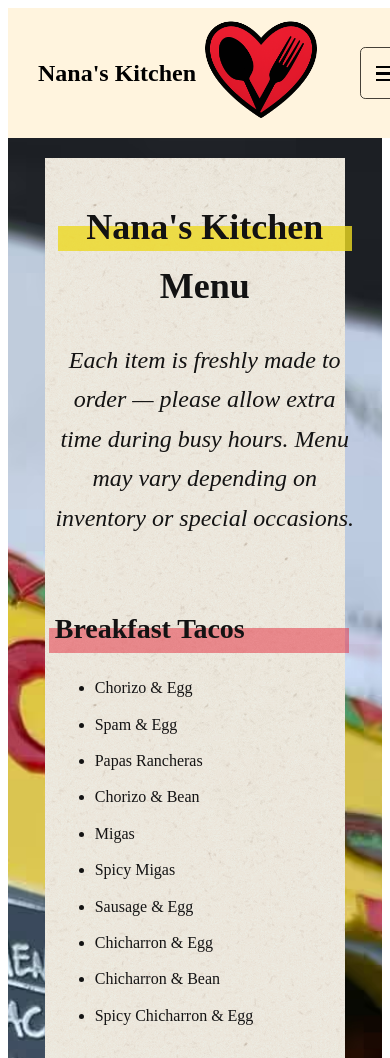
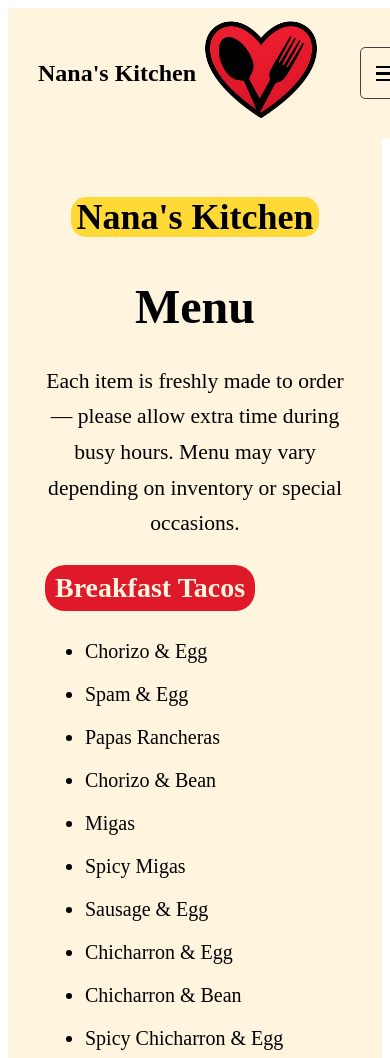
Before and after one commit to BrianMcCune/nanas-kitchen, a Gatsby site: page /menu in a window 390 px wide. Shown: the top 1058 px of the page. Built offline with nearby package versions, Linux system fonts and the light colour scheme; Gatsby itself is replaced by a stand-in of ours.

Commit message:
mobile menu view change

```diff
--- a/src/pages/menu.tsx
+++ b/src/pages/menu.tsx
@@ -14,12 +14,14 @@ const Menu = () => {
 
             <section className="menu">
                 <div className="menu-header">
-                    <h1><span>Nana's Kitchen Menu</span></h1>
-                    <p><em>Each item is freshly made to order — please allow extra time during busy hours. Menu may vary depending on inventory or special occasions.</em></p>
+                    <h1><span>
+                        <mark className='header-part-one'>Nana's Kitchen</mark> <div className='header-part-two'>Menu</div>
+                    </span></h1>
+                    <p className='disclaimer'><em>Each item is freshly made to order — please allow extra time during busy hours. Menu may vary depending on inventory or special occasions.</em></p>
                 </div>
 
                 <div>
-                    <h2><span>Breakfast Tacos</span></h2>
+                    <h2 className='menu-title'><span>Breakfast Tacos</span></h2>
                     <ul>
                         <li>Chorizo & Egg</li>
                         <li>Spam & Egg</li>
@@ -35,7 +37,7 @@ const Menu = () => {
                 </div>
 
                 <div>
-                    <h2><span>Weekend Specials</span></h2>
+                    <h2 className='menu-title'><span>Weekend Specials</span></h2>
                     <ul>
                         <li>Nana’s Taco (Bacon, Egg, Bean, Cheese)</li>
                         <li>Carne Guisada</li>
@@ -50,7 +52,7 @@ const Menu = () => {
                 </div>
 
                 <div>
-                    <h2><span>Menudo</span></h2>
+                    <h2 className='menu-title'><span>Menudo</span></h2>
                     <ul>
                         <li>Small (16 oz)</li>
                         <li>Large (32 oz)</li>
@@ -58,7 +60,7 @@ const Menu = () => {
                 </div>
 
                 <div>
-                    <h2><span>Add-Ons</span></h2>
+                    <h2 className='menu-title'><span>Add-Ons</span></h2>
                     <ul>
                         <li>Cheese</li>
                         <li>Beans</li>
@@ -68,7 +70,7 @@ const Menu = () => {
                 </div>
 
                 <div className='drinks'>
-                    <h2><span>Drinks</span></h2>
+                    <h2 className='menu-title'><span>Drinks</span></h2>
                     <ul>
                         <li>Big Red</li>
                         <li>Dr. Pepper</li>
--- a/src/styles/menu.css
+++ b/src/styles/menu.css
@@ -21,6 +21,15 @@
     line-height: 1.65;
 }
 
+.header-part-one {
+    background-color: inherit;
+}
+
+.header-part-two {
+    font-size: 3rem;
+    font-weight: 700;
+}
+
 .menu div {
     min-width: 300px;
     margin: 20px auto;
@@ -36,6 +45,7 @@
 
 li {
     margin: 10px 0;
+    font-size: 1.25rem;
 }
 
 .menu .drinks ul {
@@ -62,10 +72,10 @@ span {
 .menu-header h1::after {
     content: '';
     position: absolute;
-    top: 28px;
+    top: 30px;
     left: 50%;
     transform: translateX(-50%);
-    width: 50%;
+    width: 38%;
     height: 25px;
     z-index: 0;
     background-color: rgb(255, 212, 14, 0.8);
@@ -85,22 +95,72 @@ span {
     width: 100%;
     height: 25px;
     z-index: 0;
-    /* background-color: rgb(197, 250, 254); */
     background-color: rgb(223, 24, 42, 0.5);
 }
 
 @media only screen and (max-width: 980px) {
+    .menu-background {
+        background-image: none;
+        background-color: rgb(255, 244, 222);
+    }
+
     .menu {
-        grid-template-columns: repeat(1, minmax(300px, 1fr));
-        row-gap: 0px;
-        width: 90%;
+        display: block;
+        background-image: none;
+        background-color: rgb(255, 244, 222);
+        filter: none;
+        width: 100%;
     }
+
+    .header-part-one {
+        background-color: rgb(255, 212, 14, 0.8);
+        border-radius: 15px;
+        padding: 0 5px;
+    }
+
+    .header-part-two {
+        width: fit-content;
+        height: 75px;
+    }
+
+    .menu-header h1 {
+        margin-bottom: 0px;
+    }
+
+    .menu-header h1::after, .menu div h2::after {
+        display: none;
+    }
+
     .menu div {
-        margin: 0px auto;
-        padding: 10px;
+        margin: 20px auto;
+        padding: 0px;
     }
     .menu-header h1::after {
         width: 98%;
     }
 
+    .disclaimer em {
+        font-style: normal;
+    }
+
+    .disclaimer {
+        font-size: 1.35rem;
+        margin-bottom: 10px;
+    }
+
+    .menu-title {
+        background-color: rgb(223, 24, 42);
+        padding: 0px 10px;
+        color: rgb(255, 244, 222);
+        border-radius: 20px;
+        width: fit-content;
+    }
+
+    .menu .drinks ul {
+        columns: 1;
+    }
+
+    .menu div {
+        width: 70%;
+    }
 }
```
